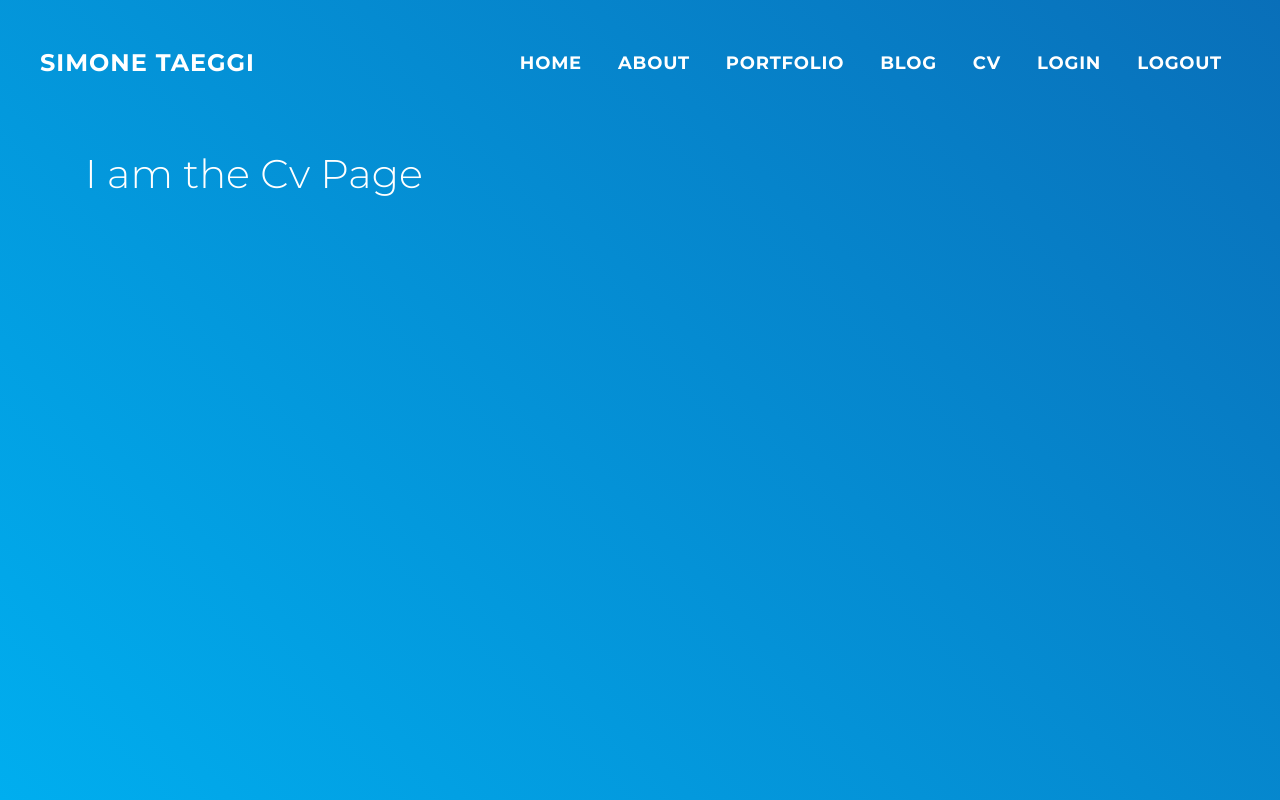
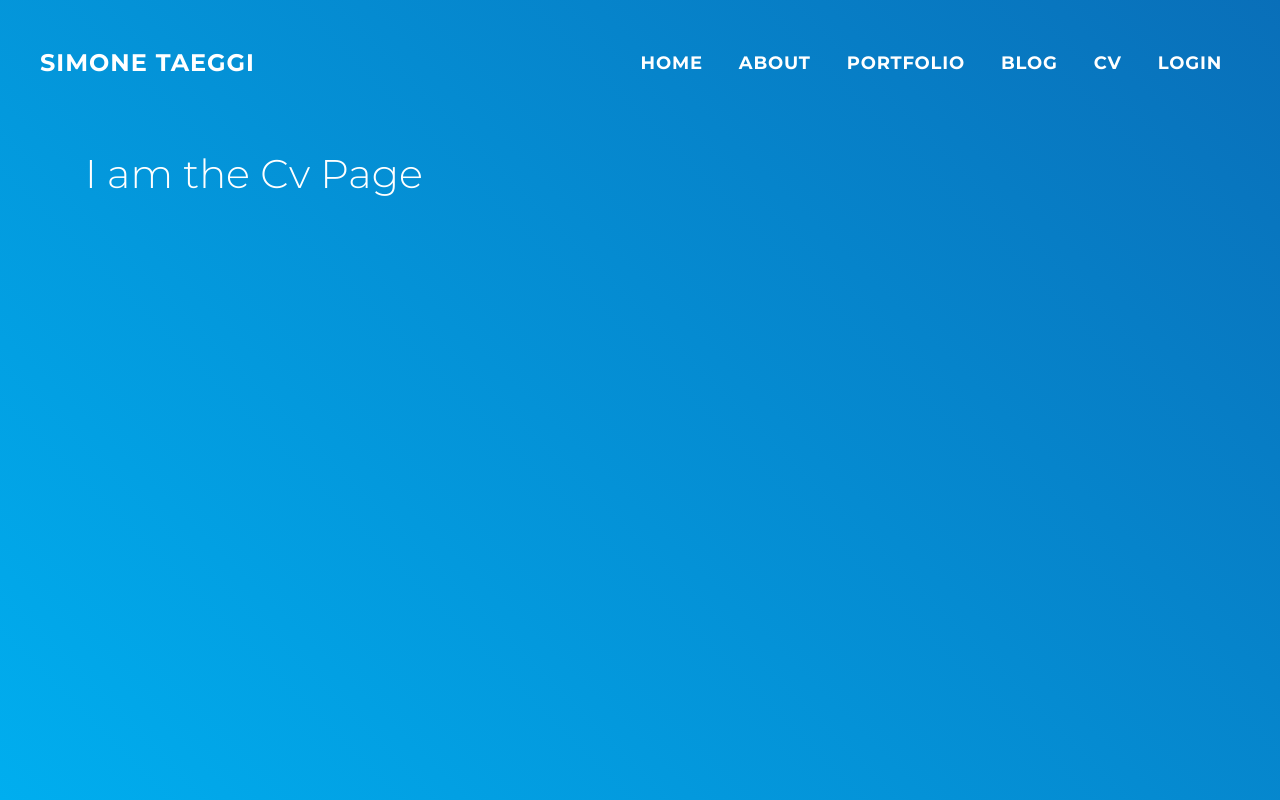
Before and after one commit to simotae14/portfolio-tae, a Next.js app: page /cv in a window 1280 px wide. Built offline with nearby package versions, Linux system fonts and the light colour scheme; what auth0-js would draw is missing.

Commit message:
show/hide login/logout buttons

```diff
--- a/components/shared/Header.js
+++ b/components/shared/Header.js
@@ -27,7 +27,7 @@ const Login = () => {
 // Logout Component
 const Logout = () => {
     return (
-        <span className="port-navbar-link nav-link clickable"> Logout </span>
+        <span onClick={auth0.logout} className="port-navbar-link nav-link clickable"> Logout </span>
     )
 }
 
@@ -68,12 +68,17 @@ export default class Example extends React.Component {
                             <NavItem className="port-navbar-item">
                                 <BsNavLink title="Cv" route="/cv" />
                             </NavItem>
+                            {
+                                !auth0.isAuthenticated() ? (
                                     <NavItem className="port-navbar-item">
                                         <Login />
                                     </NavItem>
+                                ) : (
                                     <NavItem className="port-navbar-item">
                                         <Logout />
                                     </NavItem>
+                                )
+                            }
                         </Nav>
                     </Collapse>
                 </Navbar>
--- a/services/auth0.js
+++ b/services/auth0.js
@@ -46,10 +46,10 @@ class Auth0 {
     Cookies.remove('expiresIn');
 
     //and logout
-    auth0.logout({
+    this.auth0.logout({
       returnTo: '',
       clientID: '30yKfsGm3O9szUJKv0yynP416qV3Xs9d'
-    })
+    });
   }
 
   login = () => {
```
Lines whose indentation alone changed are shown as unchanged.
